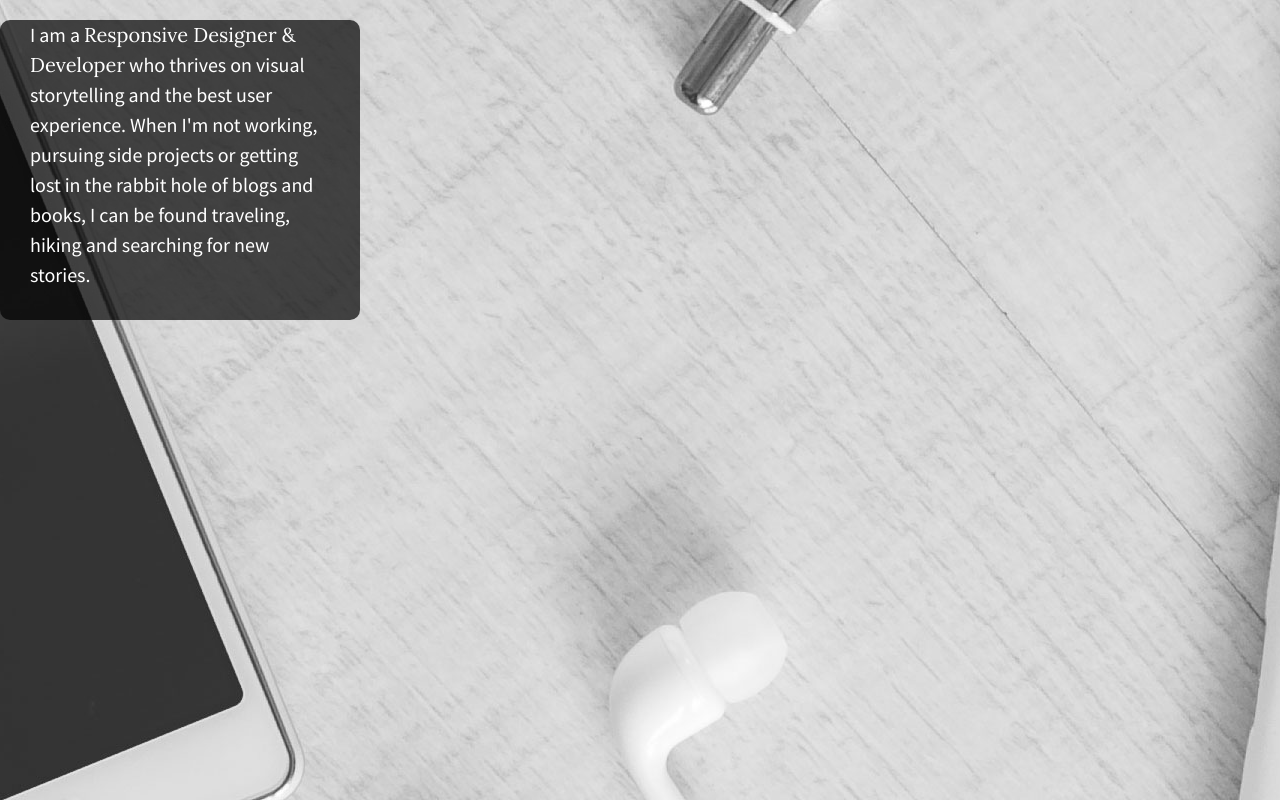
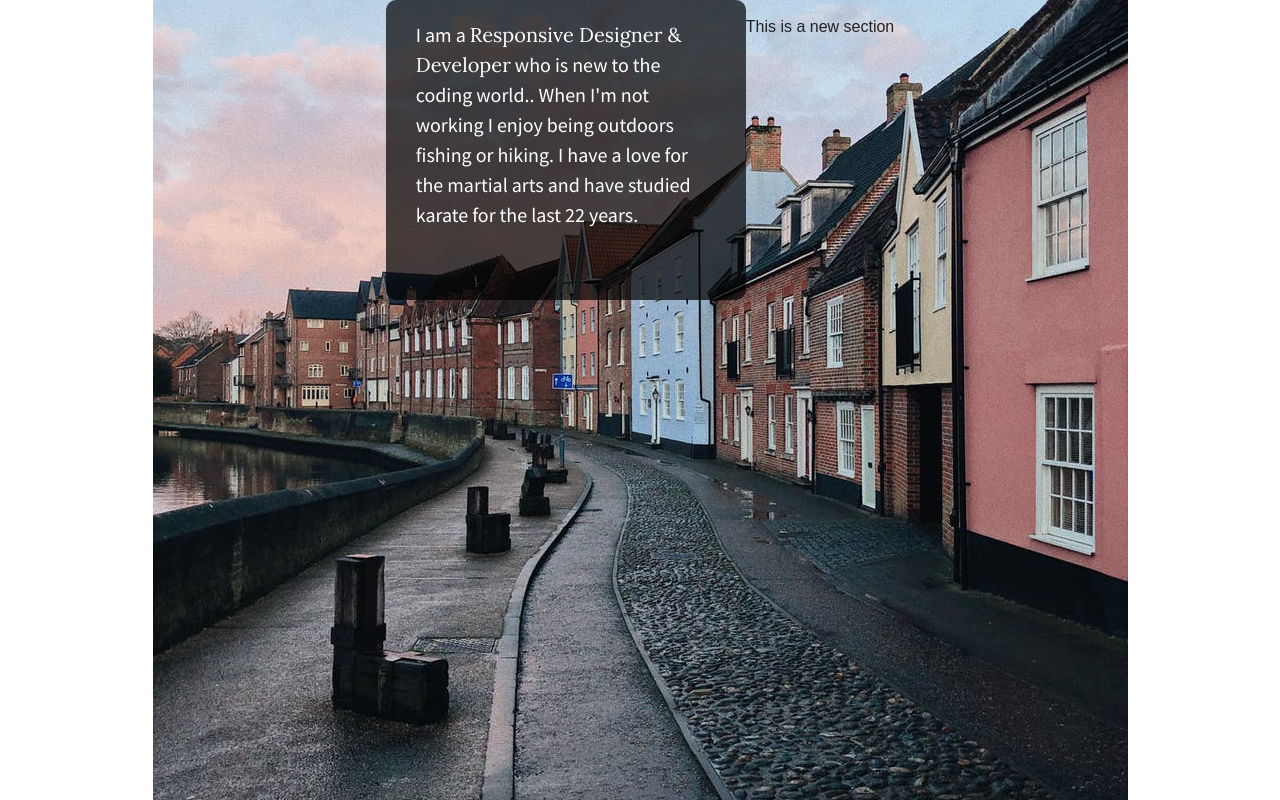
Before and after one commit to SkillCrush-MK/flexbox-customize, a plain HTML site: page index.html in a window 1280 px wide. Drawn offline with nearby package versions, Linux system fonts and the light colour scheme.

Commit message:
new pics

```diff
--- a/css/main.css
+++ b/css/main.css
@@ -97,11 +97,14 @@ textarea {
 
 /*Large Background Image*/
 html {
-  background: url(../img/bkgd2.jpg) no-repeat center center fixed;
+  background: url(../img/street.jpeg) no-repeat center center fixed;
    /* set height to 100% - these are important for allowing content to vertically align */
+   height: 100%;
+
 }
 
 body {
+    height: 100%;
   /* set height to 100% - these are important for allowing content to vertically align */
 }
 
@@ -110,6 +113,9 @@ body {
   margin: 0;
   height: 100%;
   width: 100%;
+  display: flex;
+  align-items: flex-start;
+  justify-content: center;
 }
 
 #content {
--- a/index.html
+++ b/index.html
@@ -25,7 +25,13 @@
 
         <section class="wrapper">
             <div id="content">
-                <p>I am a <span>Responsive Designer & Developer</span> who thrives on visual storytelling and the best user experience. When I'm not working, pursuing side projects or getting lost in the rabbit hole of blogs and books, I can be found traveling, hiking and searching for new stories.</p>
+                <p>I am a <span>Responsive Designer & Developer</span> who is new to the coding world.. When I'm not  working I enjoy being outdoors fishing or hiking. I have a love for the martial arts and have studied karate for the last 22 years.</p>
+            </div>
+            <div class="new">
+                <p>This is a new section
+                </p>
+
+
             </div>
         </section>
 
```
Also changed, not shown: img/Mt-Fuji.jpeg (added), img/street.jpeg (added), 1 other file.
